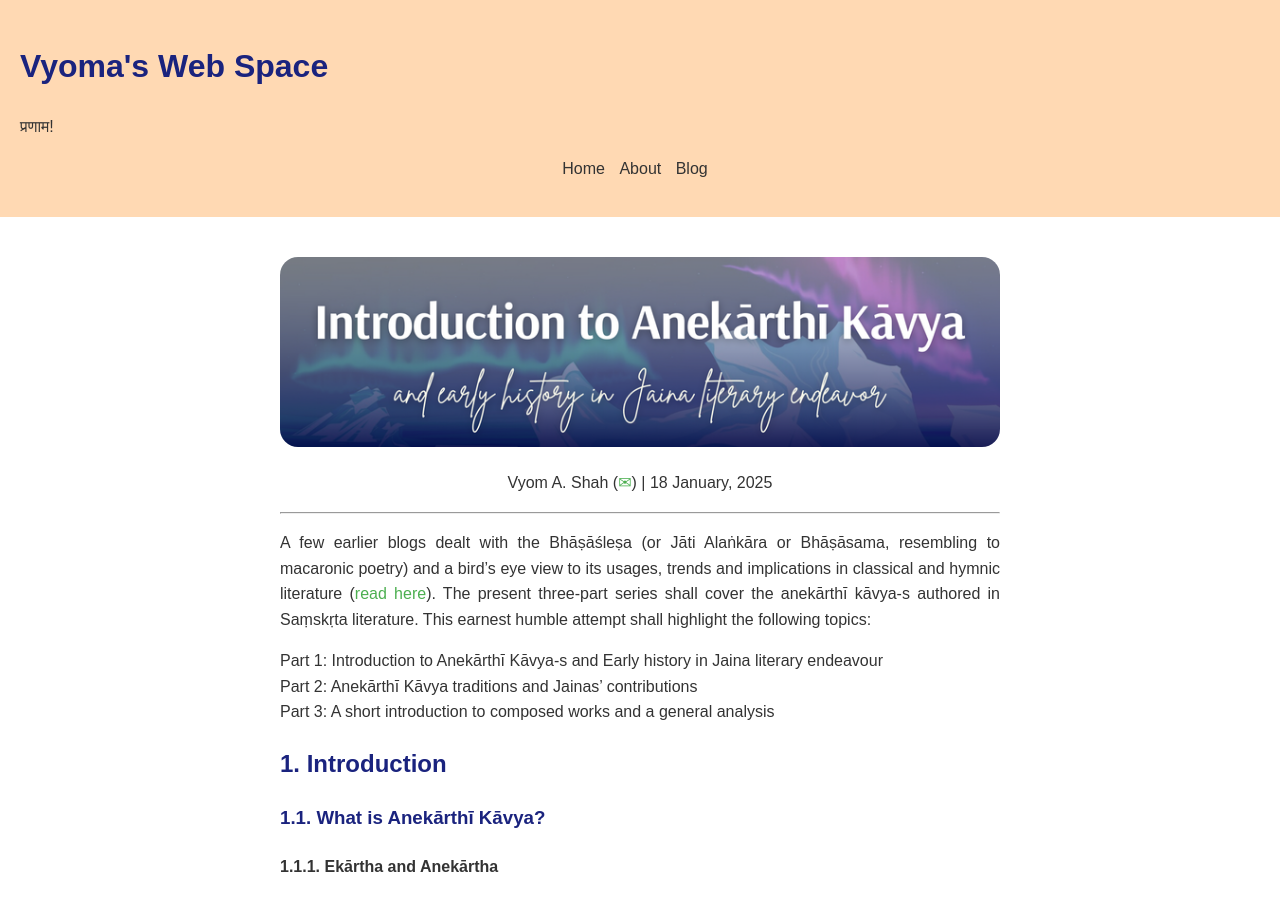
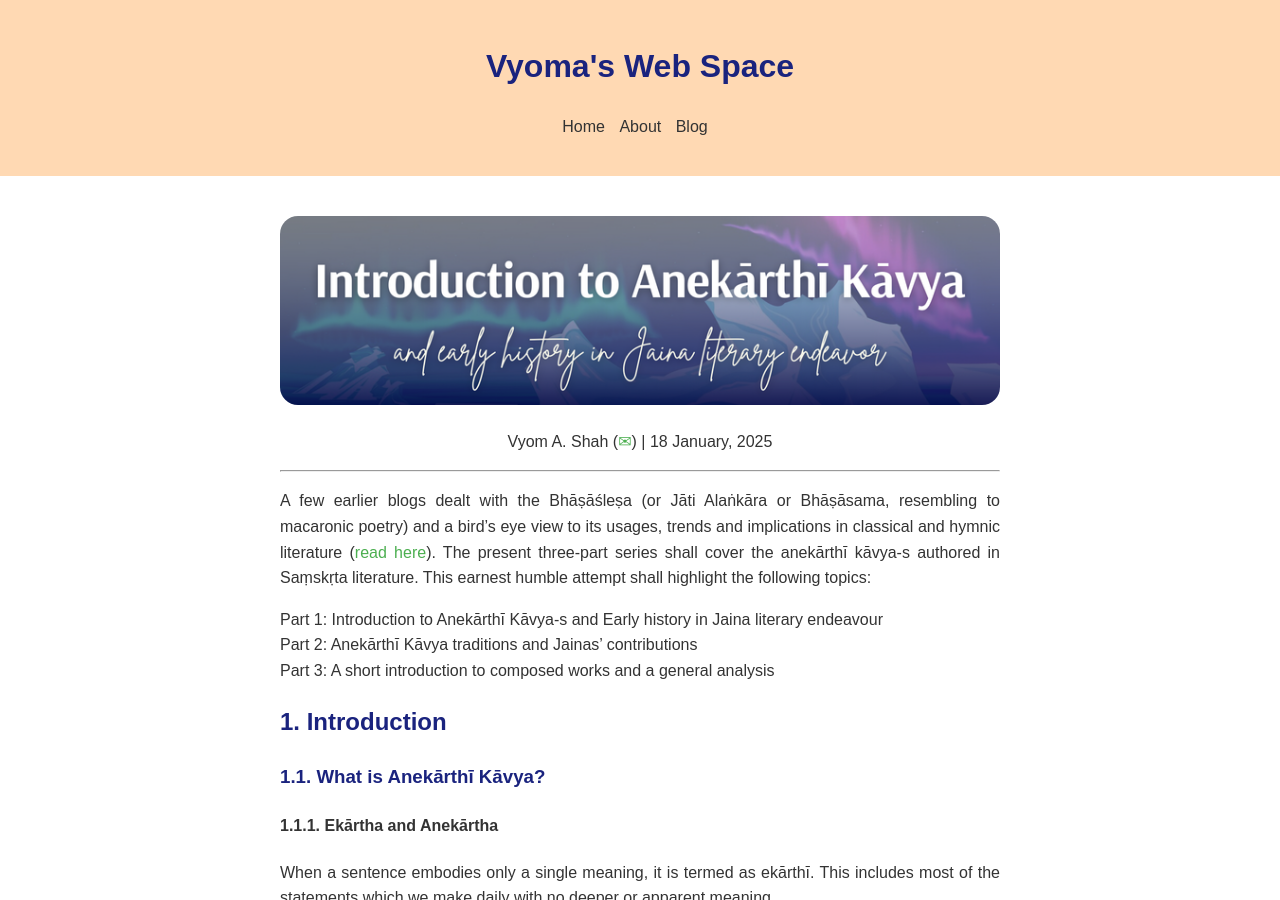
Before and after one commit to svyoma/svyoma.github.io, a Jekyll site: the page blogs/anekartha.html, which Jekyll copies as it is, in a window 1280 px wide and 900 px high. Built offline with Jekyll 4.4.1, drawn with Linux system fonts in a browser that asks for light colours; some web fonts are replaced.

Commit message:
Update anekartha.html

```diff
--- a/blogs/anekartha.html
+++ b/blogs/anekartha.html
@@ -122,8 +122,7 @@
 </head>
 <body>
     <header>
-        <h1>Vyoma's Web Space</h1>
-        <p>प्रणाम!</p>
+        <h1 style="text-align:center";>Vyoma's Web Space</h1>
     <nav>
   <ul>
     <li><a href="/">Home</a></li>
```
